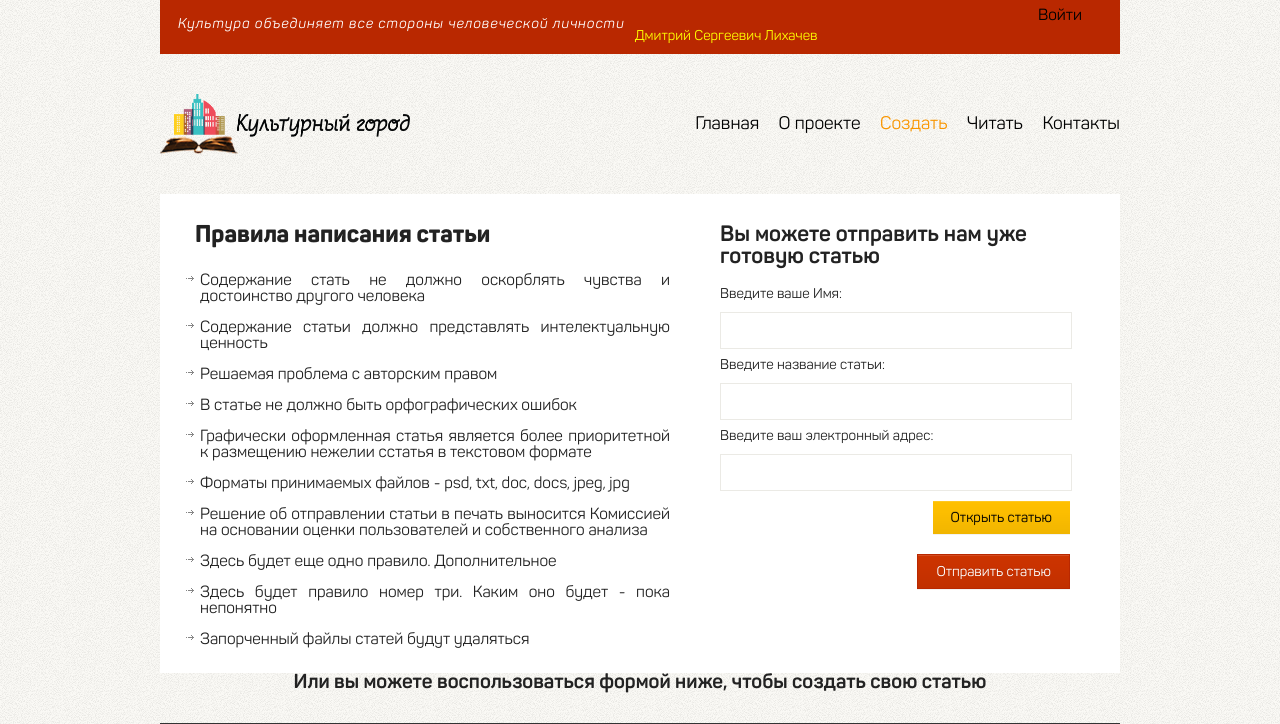
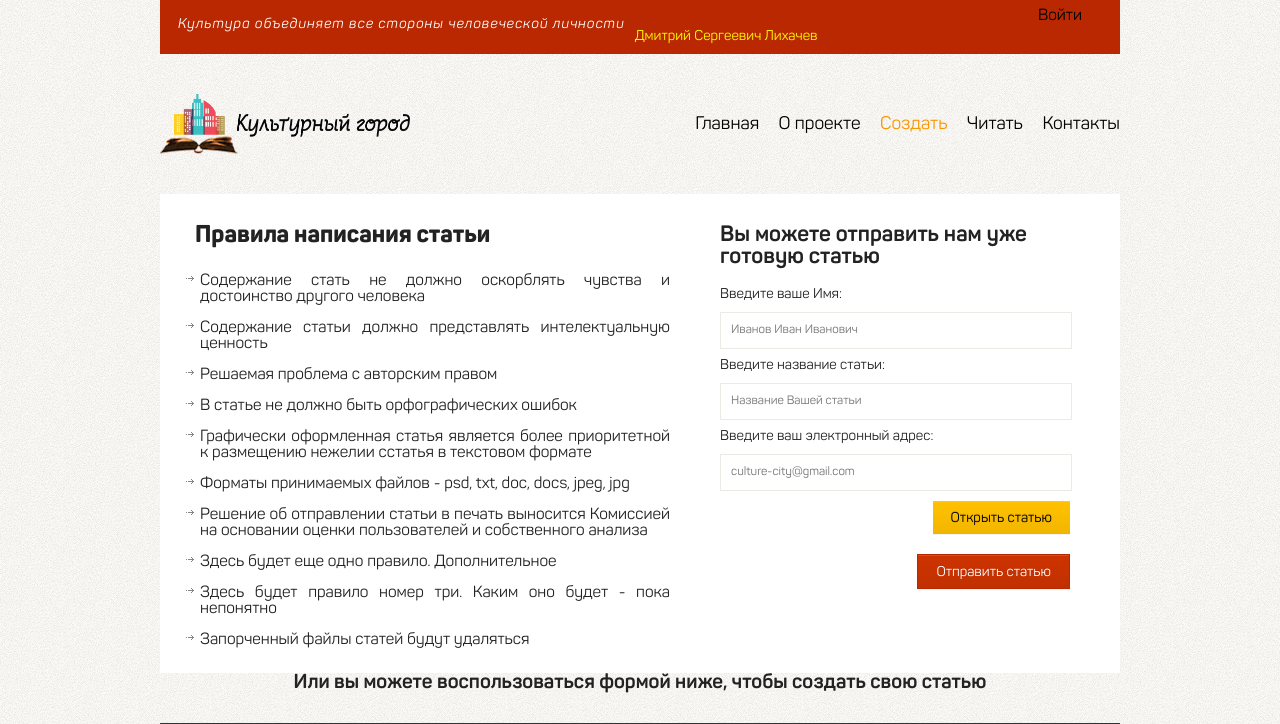
Before and after one commit to Alchick/city-city, a Flask app: page /create.html in a window 1280 px wide. Shown: the top 724 px of the page. Run offline with Flask 2, Linux system fonts and the light colour scheme; some libraries are stand-ins or nearby versions.

Commit message:
add placeholder in create template

```diff
--- a/app/templates/create.html
+++ b/app/templates/create.html
@@ -24,17 +24,17 @@
         {{form.hidden_tag()}}
        <p>Введите ваше Имя:</p>
        <!--no need class "send form here" -->
-       {{form.author_name(class="send-form")}}
+       {{form.author_name(class="send-form", placeholder="Иванов Иван Иванович")}}
         {% for error in form.errors.author_name %}
         <span style="color:red"; class="flash-message">{{error}}</span>
         {% endfor %}
        <p>Введите название статьи:</p>
-       {{ form.article_name(class="send-form")}}
+       {{ form.article_name(class="send-form", placeholder="Название Вашей статьи")}}
         {% for error in form.errors.article_name %}
         <span style="color:red" class="flash-message">{{error}}</span>
         {% endfor %}
        <p>Введите ваш электронный адрес:</p>
-       {{ form.email(class="send-form") }}
+       {{ form.email(class="send-form", placeholder="culture-city@gmail.com") }}
         {% for error in form.errors.email %}
         <span style="color:red" class="flash-message">{{error}}</span>
         {% endfor %}
```
